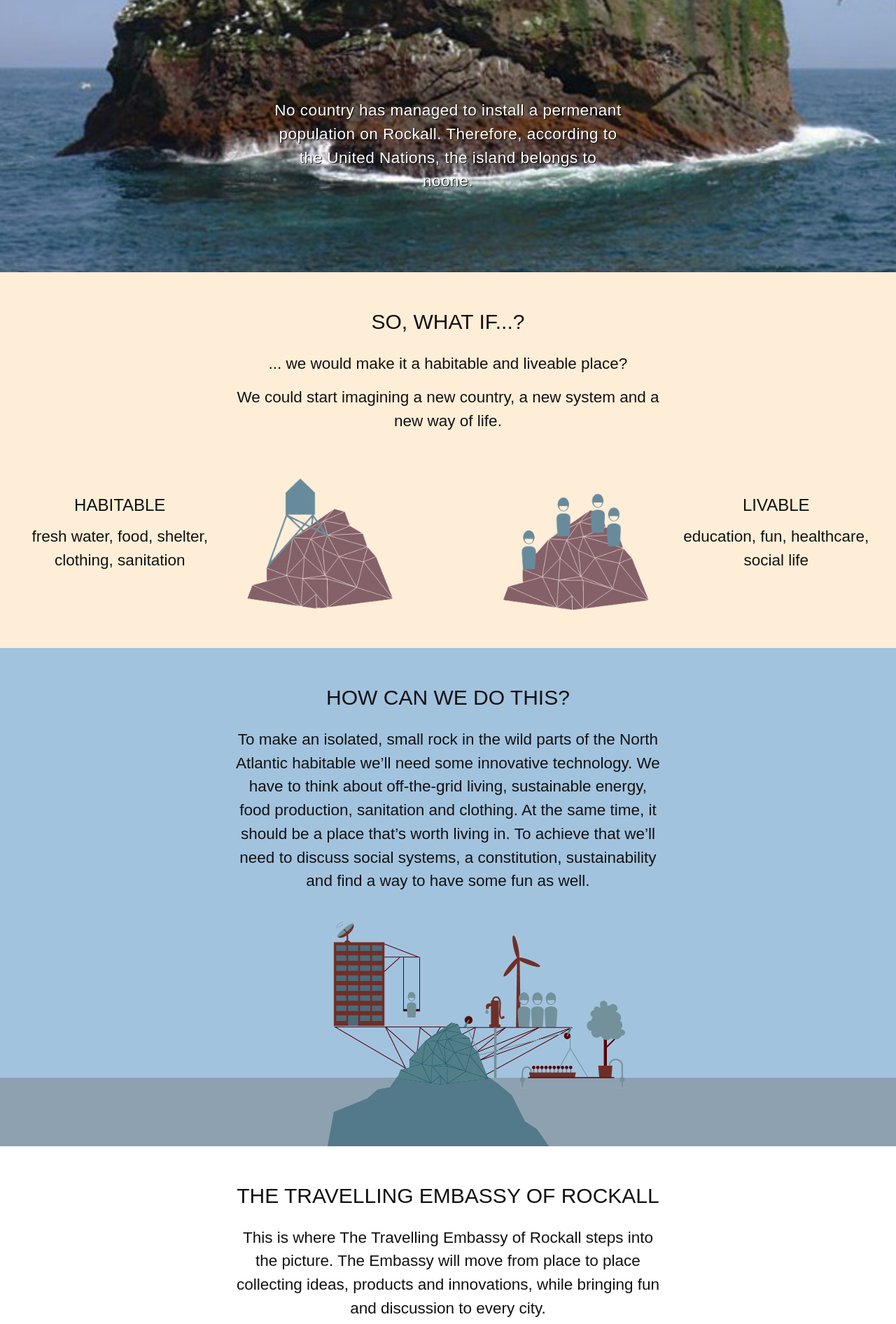
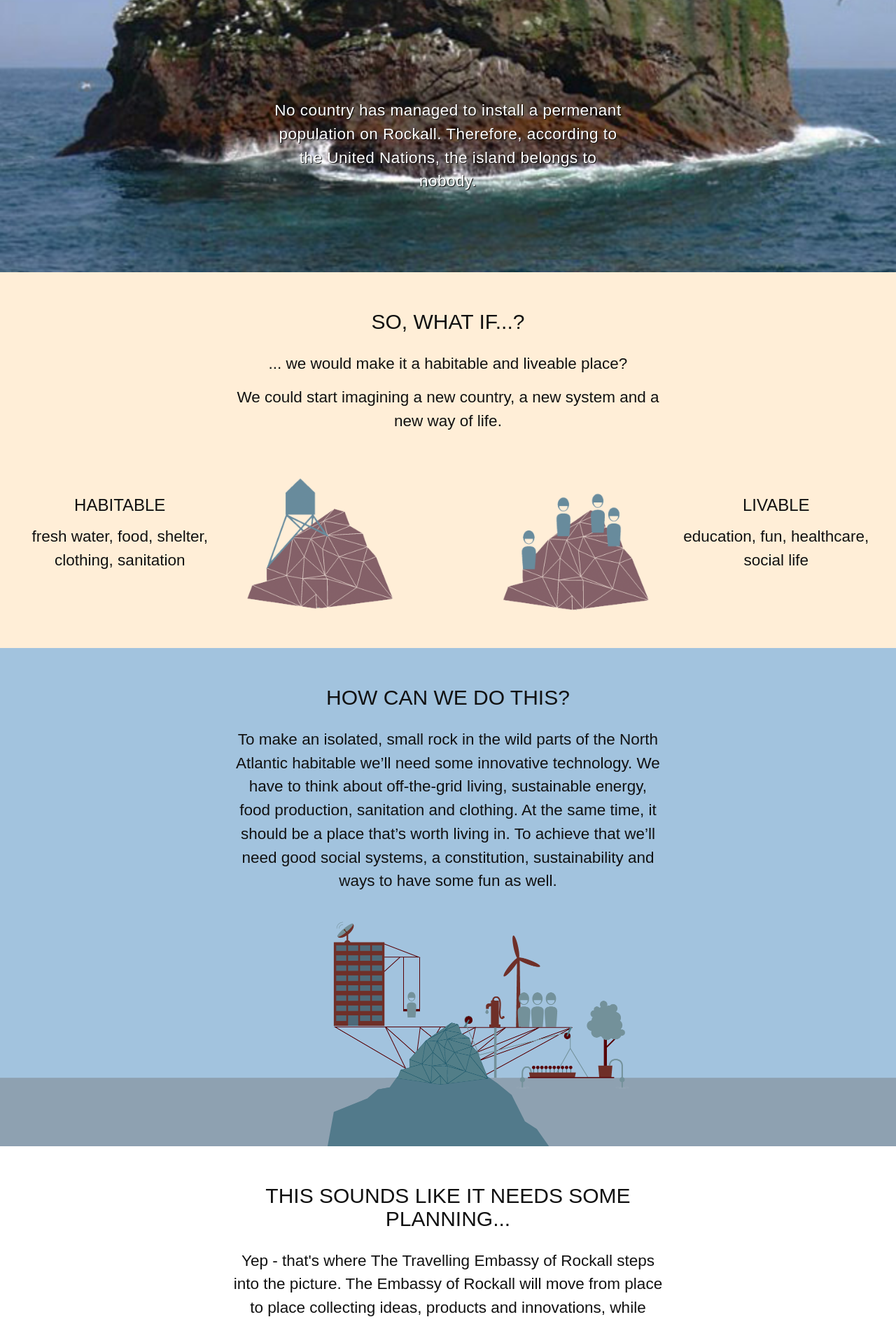
Before and after one commit to rockall-festival/rockall-festival.github.io, a Jekyll site: the page built from index.html, in a window 1280 px wide. Shown: the part 3138-5030 px from the top of the page at 70% size. Built offline with Jekyll 4.4.1, drawn with Linux system fonts in a browser that asks for light colours; comment, search, counter and statistics services are not loaded; some of the changed text lies outside the part shown.

Commit message:
Website 1.0
Signed-off-by: Peter Hartree <web@peterhartree.co.uk>

```diff
--- a/CNAME
+++ b/CNAME
@@ -1 +1 @@
-staging.rockall.is
+rockall.is
--- a/_sass/_layout.scss
+++ b/_sass/_layout.scss
@@ -277,7 +277,7 @@
 
 .splash-logo {
     img {
-        max-width: 175px;
+        max-width: 150px;
         height: auto;
 
         @media screen and (min-width: $screen-sm) {
--- a/index.html
+++ b/index.html
@@ -24,7 +24,7 @@
       <div class="col-sm-12 col-md-8 col-md-offset-2 text-align-center">
         <p>What if you could start a new society on a tiny island in the middle of the ocean? What would you keep, what would you discard, what new ways of living might emerge?</p>
 
-        <p>The Travelling Embassy of Rockall is collecting ideas towards a new society - and <strong>we want your help</strong>.</p>
+        <p><strong>The Travelling Embassy of Rockall</strong> is collecting ideas towards a new society - and <strong>we want your help</strong>.</p>
       </div>
     </div>
   </div>
@@ -176,7 +176,7 @@
   </div>
 
   <div id="claim-status" class="white-text">
-    <p><strong>No country has managed to install a permenant population on&nbsp;Rockall. Therefore, according to the United Nations, the island belongs to noone.</strong></p>
+    <p><strong>No country has managed to install a permenant population on&nbsp;Rockall. Therefore, according to the United Nations, the island belongs to nobody.</strong></p>
   </div>
 
   <!--
@@ -228,7 +228,7 @@
     </div>
     <div class="row">
       <div class="col-sm-12 col-md-8 col-md-offset-2  text-align-center">
-        <p>To make an isolated, small rock in the wild parts of the North Atlantic habitable we’ll need some innovative technology. We have to think about off-the-grid living, sustainable energy, food production, sanitation and clothing. At the same time, it should be a place that’s worth living in. To achieve that we’ll need to discuss social systems, a constitution, sustainability and find a way to have some fun as well.</p>
+        <p>To make an isolated, small rock in the wild parts of the North Atlantic habitable we’ll need some innovative technology. We have to think about off-the-grid living, sustainable energy, food production, sanitation and clothing. At the same time, it should be a place that’s worth living in. To achieve that we’ll need good social systems, a constitution, sustainability and ways to have some fun as well.</p>
       </div>
     </div>
   </div>
@@ -240,15 +240,15 @@
   <div class="container">
     <div class="row section__header">
       <div class="col-sm-12 col-md-8 col-md-offset-2">
-        <h2>The Travelling Embassy of Rockall</h2>
+        <h2>This sounds like it needs some planning...</h2>
       </div>
     </div>
 
     <div class="row">
       <div class="col-sm-12 col-md-8 col-md-offset-2 text-align-center">
-        <p>This is where The Travelling Embassy of Rockall steps into the picture. The Embassy will move from place to place collecting ideas, products and innovations, while bringing fun and discussion to every&nbsp;city.</p>
+        <p>Yep - that's where <strong>The Travelling Embassy of Rockall</strong> steps into the picture. The Embassy of Rockall will move from place to place collecting ideas, products and innovations, while bringing fun and discussion to every&nbsp;city.</p>
 
-        <p>In 2016, Rockall Embassy will visit <strong>Reykjavík, Iceland</strong>. You can apply for citizenship while drinking a cup of coffee, listen to live music, enjoy the art, play around, or get involved in interesting talks and&nbsp;debates.</p>
+        <p><strong>In 2016, The Embassy of Rockall will visit Reykjavík, Iceland</strong>. You can apply for citizenship while drinking a cup of coffee, listen to live music, enjoy the art, play around, or get involved in interesting talks and&nbsp;debates.</p>
 
         <p>You'll find us at Vesturbugt, in the old harbour, from July 1st to September&nbsp;30th.</p>
       </div>
@@ -265,16 +265,16 @@
 
     <div class="row section__header">
       <div class="col-sm-12 col-md-8 col-md-offset-2">
-        <h2>Happening now...</h2>
+        <h2>It's happening now...</h2>
         <h3 class="text-align-center"><strong>March 2016</strong></h3>
       </div>
     </div>
 
     <div class="row margin-top-small margin-bottom-larger text-align-center">
       <div class="col-sm-12 col-md-8 col-md-offset-2">
-        <p>We’re hard at work on the programme for the summer festival. <strong>We're actively looking for ideas, collaborators, volunteers and performers (and funding!)</strong>.</p>
+        <p>We’re hard at work on the programme for the summer festival. We're actively looking for ideas, collaborators, volunteers, partners and performers (and funding!).</p>
 
-        <p>If you’ve read this far - we’d like to talk. Write to <a href="mailto:team@rockall.is">team@rockall.is</a>, comment on <a href="http://blog.rockall.is">our blog</a>, or connect with us on your favourite social&nbsp;media.</p>
+        <p>If you’ve read this far - we’d like to talk. Write to <a href="mailto:team@rockall.is">team@rockall.is</a>, comment on <a href="http://blog.rockall.is">our blog</a>, or connect with us on your favourite social&nbsp;mediums.</p>
       </div>
     </div>
 
```
